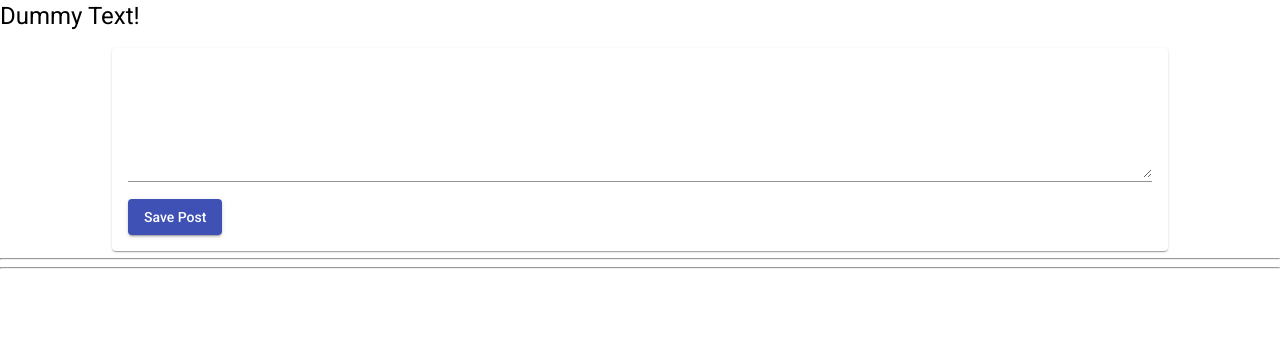
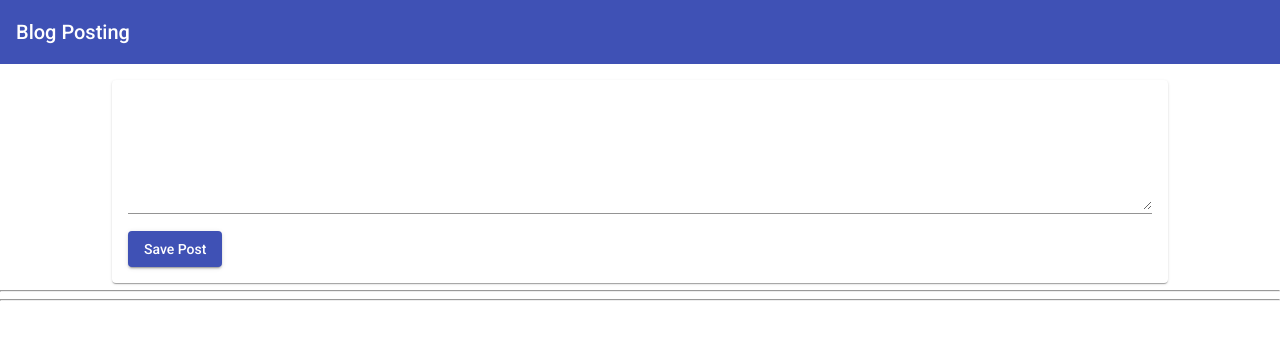
Before and after one commit to Andrej492/ersteApp, an Angular app in the folder ersteApp/: page / in a window 1280 px wide. Shown: the top 340 px of the page. Built offline with nearby package versions, Linux system fonts and the light colour scheme.

Commit message:
Update: Added Mat-Toolbar Header

```diff
--- a/ersteApp/src/app/app.component.css
+++ b/ersteApp/src/app/app.component.css
@@ -0,0 +1,3 @@
+main {
+  margin-top: 16px;
+}
--- a/ersteApp/src/app/app.component.html
+++ b/ersteApp/src/app/app.component.html
@@ -1,2 +1,4 @@
-<h1> Dummy Text!</h1>
-<app-post-create></app-post-create>
+<app-header></app-header>
+<main>
+  <app-post-create></app-post-create>
+</main>
--- /dev/null
+++ b/ersteApp/src/app/header/header.component.html
@@ -0,0 +1,3 @@
+<mat-toolbar color="primary">
+    <span>Blog Posting</span>
+</mat-toolbar>
```
Also changed, not shown: ersteApp/src/app/app.module.ts (+7 -2 lines), ersteApp/src/app/header/header.component.ts (added, +10 -0 lines), ersteApp/src/app/header/header.component.css (added).
